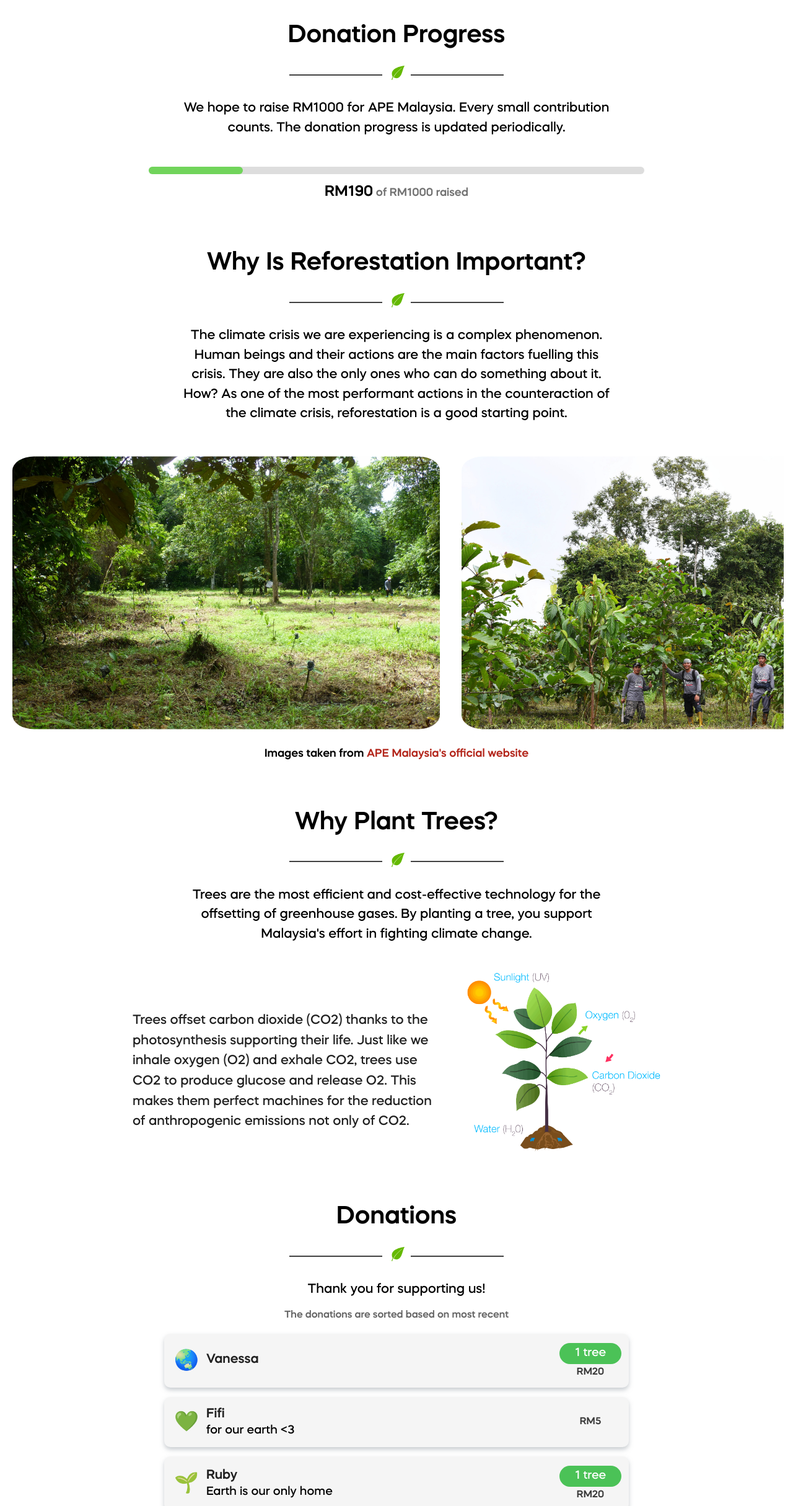
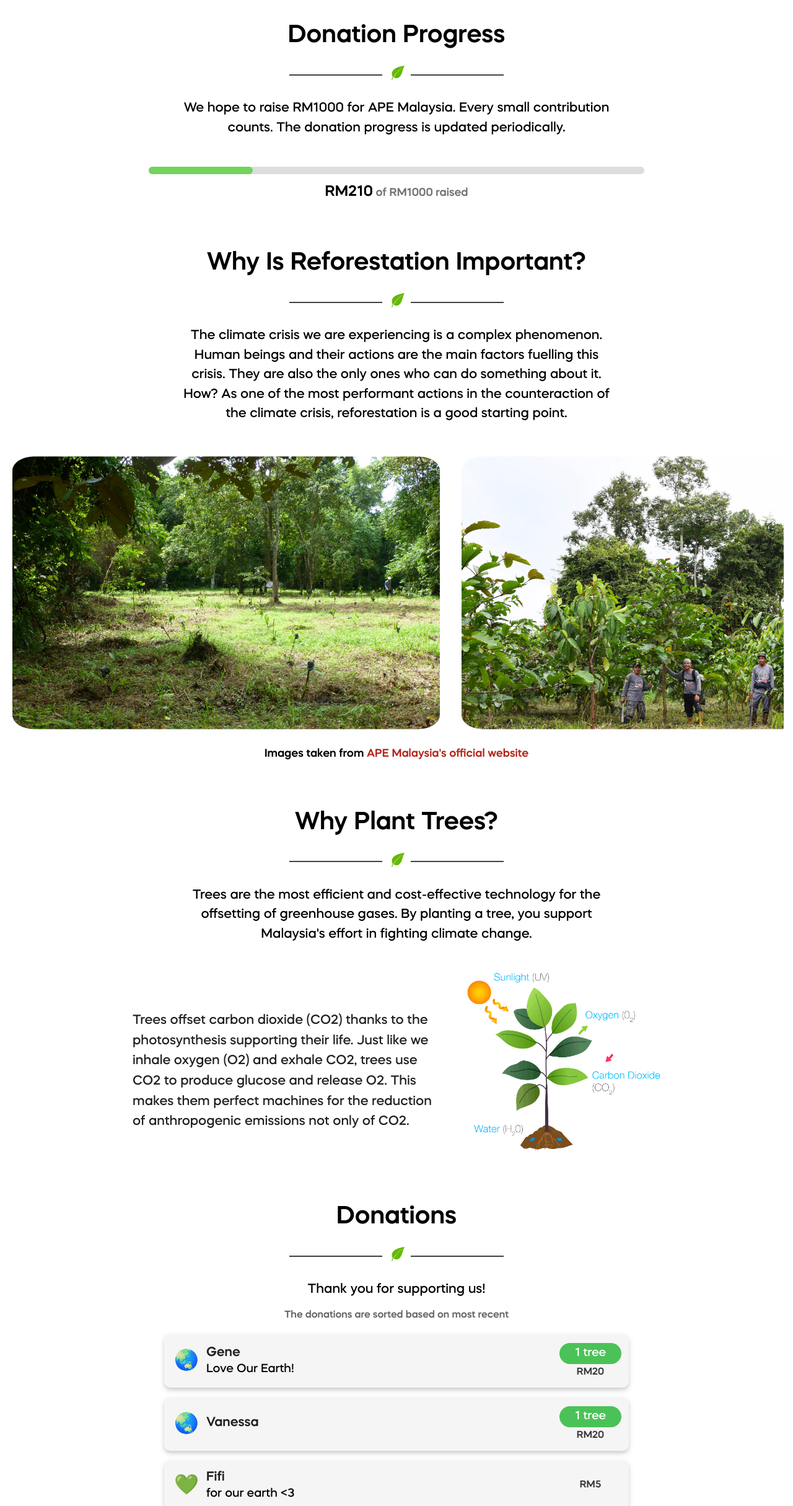
Before and after one commit to vrevolverrr/service-learning, a Next.js app: page /donate in a window 1280 px wide. Shown: the part 706-3136 px from the top of the page at 62% size. Built offline with nearby package versions, Linux system fonts and the light colour scheme.

Commit message:
:sparkles: updated leaderboard

```diff
--- a/components/Leaderboard.js
+++ b/components/Leaderboard.js
@@ -27,6 +27,7 @@ export default function Leaderboard() {
         <p style={{color: "#666666"}}>The donations are sorted based on most recent</p>
         <div style={{height: '10px'}}/>
         <div className={styles.leaderboard}>
+            <LeaderboardItem name="Gene" amount={20} emoji='🌏'>Love Our Earth!</LeaderboardItem>
             <LeaderboardItem name="Vanessa" amount={20} emoji='🌏'></LeaderboardItem>
             <LeaderboardItem name="Fifi" amount={5} emoji='💚'>for our earth {'<3'}</LeaderboardItem>
             <LeaderboardItem name="Ruby" amount={20} emoji='🌱'>Earth is our only home</LeaderboardItem>
--- a/pages/donate.js
+++ b/pages/donate.js
@@ -54,11 +54,11 @@ export default function Donate() {
                 <div style={{width: '90vw', display: 'flex', flexDirection: 'column', alignItems: 'center'}}>
                     <div style={{width: 'fit-content', height: '15px'}}/>
                     <div className={styles.donation_progress} style={{width: '100%'}}>
-                        <div className={styles.progress_bar} style={{width: '19%'}}/>
+                        <div className={styles.progress_bar} style={{width: '21%'}}/>
                     </div>
                     <div style={{height: '15px'}}/>
                     <p style={{fontSize: '18px', color: '#737373'}}>
-                        <span style={{fontSize: '24px', color: '#000000'}}>RM190</span> of RM1000 raised</p>
+                        <span style={{fontSize: '24px', color: '#000000'}}>RM210</span> of RM1000 raised</p>
                 </div>
             </Section>
 
```
